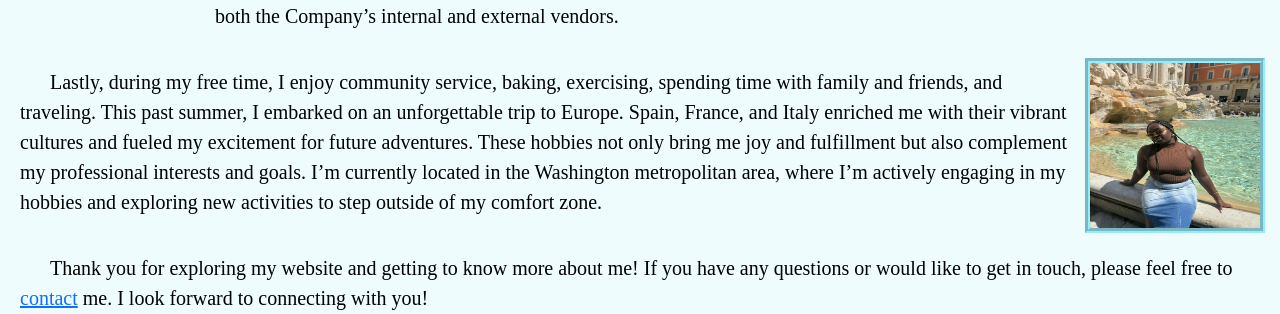
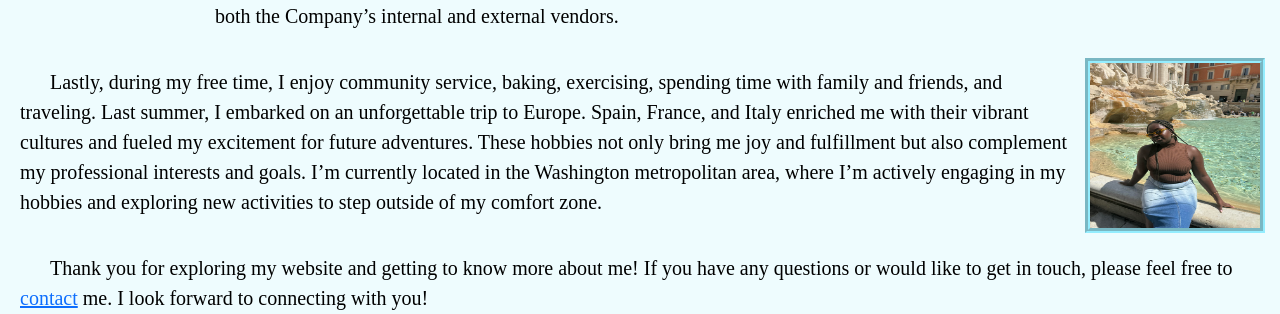
Before and after one commit to ablake12/Portfolio-Website, a Flask app: page /about in a window 1280 px wide. Shown: the part 1235-1549 px from the top of the page. Run offline with Flask 3, Linux system fonts and the light colour scheme; some web fonts are replaced.

Commit message:
Update about.html

```diff
--- a/templates/about.html
+++ b/templates/about.html
@@ -72,7 +72,7 @@
             </div>
             <div class="about-content">
                 <div class = "about-text-three">
-                    <p class="indent">Lastly, during my free time, I enjoy community service, baking, exercising, spending time with family and friends, and traveling. This past summer, I embarked on an unforgettable trip to Europe. Spain, France, and Italy enriched me with their vibrant cultures and fueled my excitement for future adventures. These hobbies not only bring me joy and fulfillment but also complement my professional interests and goals. I’m currently located in the Washington metropolitan area, where I’m actively engaging in my hobbies and exploring new activities to step outside of my comfort zone.</p>
+                    <p class="indent">Lastly, during my free time, I enjoy community service, baking, exercising, spending time with family and friends, and traveling. Last summer, I embarked on an unforgettable trip to Europe. Spain, France, and Italy enriched me with their vibrant cultures and fueled my excitement for future adventures. These hobbies not only bring me joy and fulfillment but also complement my professional interests and goals. I’m currently located in the Washington metropolitan area, where I’m actively engaging in my hobbies and exploring new activities to step outside of my comfort zone.</p>
                 </div>
                 <div class="photo-italy">
                     <img src="{{ url_for('static', filename='rome.jpg') }}" alt="Alanza's Italy Photo">
```
